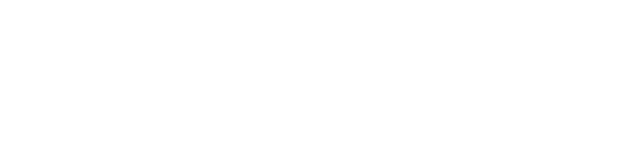
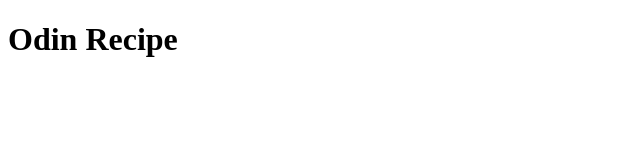
Before and after one commit to SenseiSalt/recipeproject, a plain HTML site: page index.html in a window 1280 px wide. Shown: the whole page, without its empty margins (0-640 px from the left). Drawn offline with Linux system fonts and the light colour scheme.

Commit message:
Added Head and a header element

```diff
--- a/index.html
+++ b/index.html
@@ -2,14 +2,15 @@
 
     <html>
         <head>
-
+            <title>Recipe Webpage</title>
+            <meta charset="UTF-8">
 
 
         </head>
 
 
         <body>
-
+            <h1>Odin Recipe</h1>
 
 
         </body>
```
